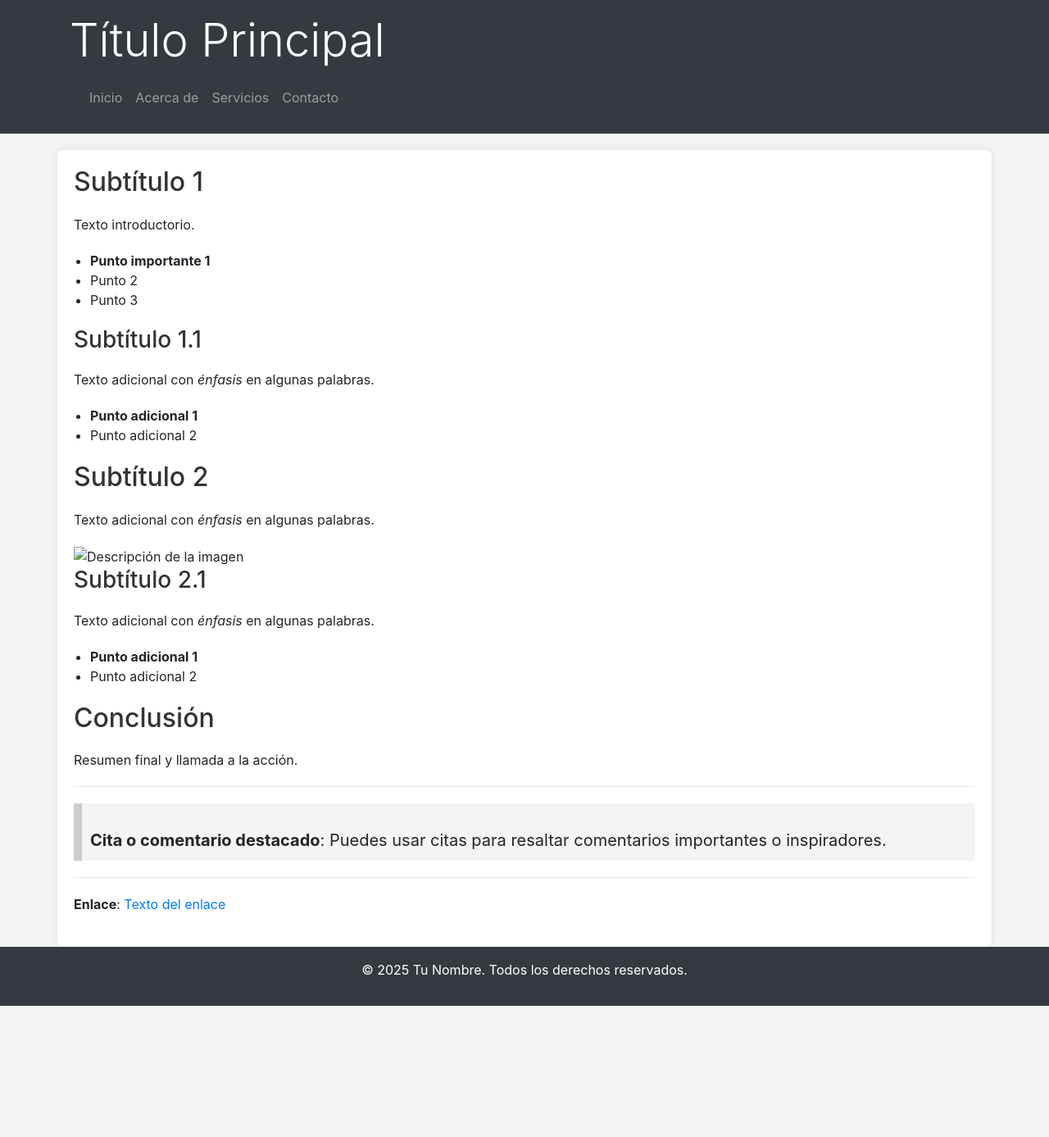
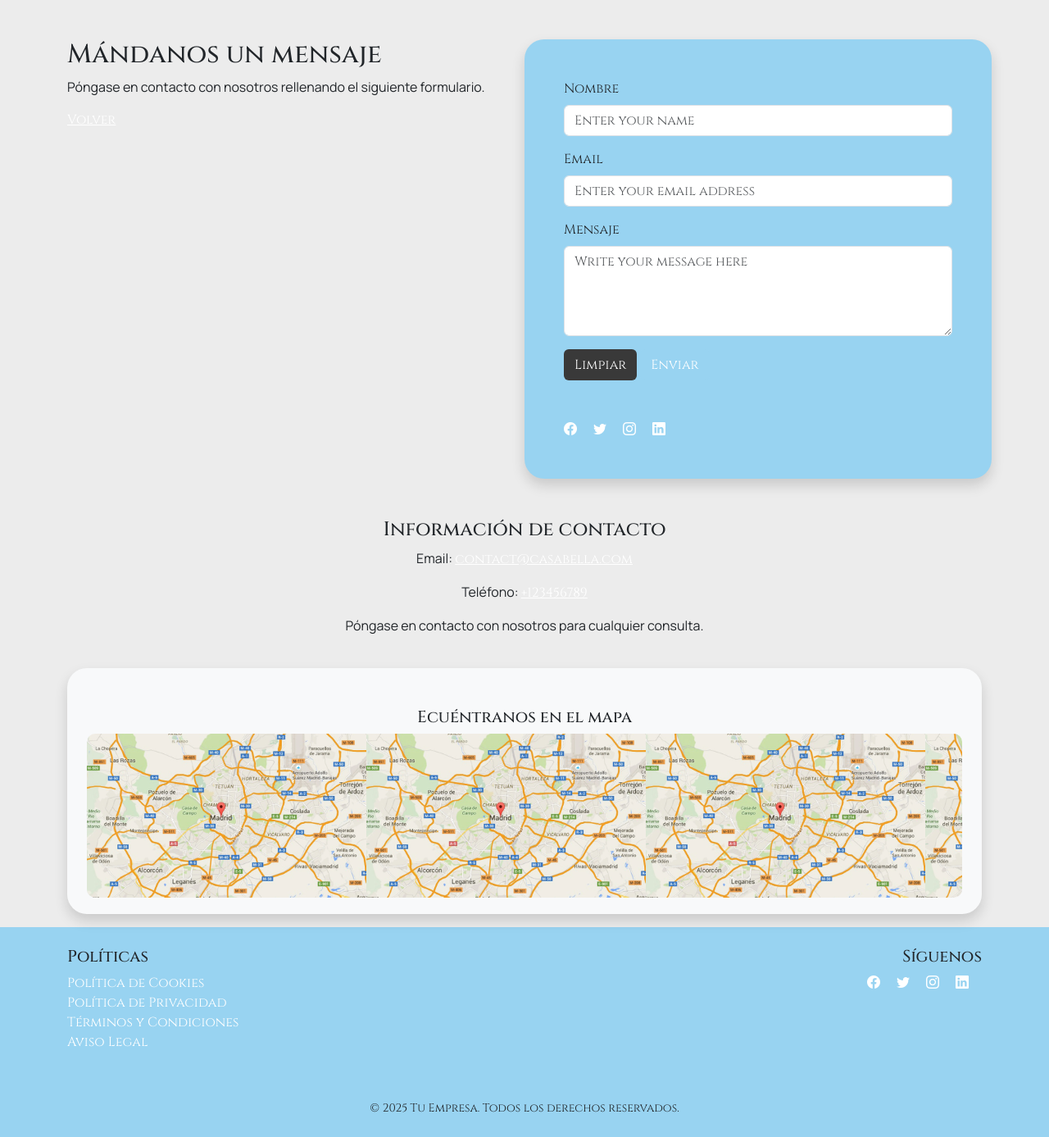
Before and after one commit to Mvriooo/Proyecto-Boostrap, a plain HTML site: page contacto.html in a window 1280 px wide. Shown: the whole page at 82% size. Before the commit the page ends 1227 px from the top, so only its background shows below. Drawn offline with nearby package versions, Linux system fonts and the light colour scheme.

Commit message:
contacto e inicio

```diff
--- a/contacto.html
+++ b/contacto.html
@@ -1,91 +1,114 @@
 <!DOCTYPE html>
-<html lang="es">
+<html lang="en">
+
 <head>
     <meta charset="UTF-8">
     <meta name="viewport" content="width=device-width, initial-scale=1.0">
-    <title>Título Principal</title>
-    <link href="https://stackpath.bootstrapcdn.com/bootstrap/4.5.2/css/bootstrap.min.css" rel="stylesheet">
-    <style>
-        body {
-            background-color: #f4f4f4;
-        }
-        .main-content {
-            padding: 20px;
-            background: #fff;
-            margin-top: 20px;
-            border-radius: 8px;
-            box-shadow: 0 0 10px rgba(0, 0, 0, 0.1);
-        }
-        .main-content h1, .main-content h2, .main-content h3 {
-            color: #333;
-        }
-        .main-content p {
-            margin: 20px 0;
-        }
-        .main-content ul {
-            list-style: disc;
-            margin: 20px 0;
-            padding-left: 20px;
-        }
-        .main-content blockquote {
-            margin: 20px 0;
-            padding: 10px;
-            background: #f4f4f4;
-            border-left: 10px solid #ccc;
-        }
-    </style>
+    <title>Contact Page</title>
+    <link rel="preconnect" href="https://fonts.googleapis.com">
+    <link rel="preconnect" href="https://fonts.gstatic.com" crossorigin>
+    <link
+        href="https://fonts.googleapis.com/css2?family=Cinzel:wght@400..900&family=Manrope:wght@200..800&family=Noto+Serif:ital,wght@0,100..900;1,100..900&family=Outfit&display=swap"
+        rel="stylesheet">
+    <link href="https://cdn.jsdelivr.net/npm/bootstrap@5.3.3/dist/css/bootstrap.min.css" rel="stylesheet"
+        integrity="sha384-QWTKZyjpPEjISv5WaRU9OFeRpok6YctnYmDr5pNlyT2bRjXh0JMhjY6hW+ALEwIH" crossorigin="anonymous">
+    <link rel="stylesheet" href="https://cdn.jsdelivr.net/npm/bootstrap-icons@1.11.3/font/bootstrap-icons.min.css">
+    <link href="https://unpkg.com/aos@2.3.1/dist/aos.css" rel="stylesheet">
+    <link rel="stylesheet" href="css/style.css">
 </head>
-<body>
-    <header class="bg-dark text-white py-3">
+
+<body class="">
+    <div class="container mt-5 ">
+        <div class="row ">
+            <div class="col-md-6">
+                <h2>Mándanos un mensaje</h2>
+                <p>Póngase en contacto con nosotros rellenando el siguiente formulario.</p>
+                <a href="index.html">Volver</a>
+
+            </div>
+            <div class="col-md-6 cont p-5 shadow" data-aos="fade-up">
+                <form>
+                    <div class="mb-3">
+                        <label for="name" class="form-label">Nombre</label>
+                        <input type="text" class="form-control" id="name" placeholder="Enter your name">
+                    </div>
+                    <div class="mb-3">
+                        <label for="email" class="form-label">Email</label>
+                        <input type="email" class="form-control" id="email" placeholder="Enter your email address">
+                    </div>
+                    <div class="mb-3">
+                        <label for="message" class="form-label">Mensaje</label>
+                        <textarea class="form-control" id="message" rows="4" placeholder="Write your message here"></textarea>
+                    </div>
+                    <button type="reset" class="btn clear">Limpiar</button>
+                    <button type="submit" class="btn">Enviar</button>
+
+                </form>
+                <div class="webs mt-5">
+                    <a href="#" class="me-3"><i class="bi bi-facebook"></i></a>
+                    <a href="#" class="me-3"><i class="bi bi-twitter fa-lg"></i></a>
+                    <a href="#" class="me-3"><i class="bi bi-instagram fa-lg"></i></a>
+                    <a href="#" class="me-3"><i class="bi bi-linkedin fa-lg"></i></a>
+                    <a href="#"><i class="fab fa-youtube fa-lg"></i></a>
+                </div>
+
+            </div>
+        </div>
+
+        <div class="row mt-5">
+            <div class="col text-center">
+                <h4>Información de contacto</h4>
+                <p>Email: <a href="mailto:contact@yourrealestate.com">contact@casabella.com</a></p>
+                <p>Teléfono: <a href="tel:+123456789">+123456789</a></p>
+                <p>Póngase en contacto con nosotros para cualquier consulta.</p>
+
+            </div>
+        </div>
+
+        <div class="row mt-4">
+            <div class="col text-center">
+                <div class="bg-light px-4 mb-3 bord shadow" style="height: 300px;" data-aos="fade-up">
+                    <h5 class="pt-5">Ecuéntranos en el mapa</h5>
+                    <div
+                    style="background-image: url('img/mapa.webp'); background-size: contain; height: 200px; border-radius: 10px;">
+                    </div>
+                </div>
+            </div>
+        </div>
+    </div>
+    <footer class="footer-custom py-4">
         <div class="container">
-            <h1 class="display-4">Título Principal</h1>
-            <nav class="navbar navbar-expand-lg navbar-dark">
-                <ul class="navbar-nav">
-                    <li class="nav-item"><a class="nav-link" href="#">Inicio</a></li>
-                    <li class="nav-item"><a class="nav-link" href="#">Acerca de</a></li>
-                    <li class="nav-item"><a class="nav-link" href="#">Servicios</a></li>
-                    <li class="nav-item"><a class="nav-link" href="#">Contacto</a></li>
-                </ul>
-            </nav>
+            <div class="row">
+                <div class="col-md-6 mb-3">
+                    <h5>Políticas</h5>
+                    <ul class="list-unstyled">
+                        <li><a href="#">Política de Cookies</a></li>
+                        <li><a href="#">Política de Privacidad</a></li>
+                        <li><a href="#">Términos y Condiciones</a></li>
+                        <li><a href="#">Aviso Legal</a></li>
+                    </ul>
+                </div>
+                <div class="col-md-6 text-md-end">
+                    <h5>Síguenos</h5>
+                    <a href="#" class="me-3"><i class="bi bi-facebook"></i></a>
+                    <a href="#" class="me-3"><i class="bi bi-twitter fa-lg"></i></a>
+                    <a href="#" class="me-3"><i class="bi bi-instagram fa-lg"></i></a>
+                    <a href="#" class="me-3"><i class="bi bi-linkedin fa-lg"></i></a>
+                    <a href="#"><i class="fab fa-youtube fa-lg"></i></a>
+                </div>
+            </div>
+            <div class="text-center mt-4">
+                <small>&copy; 2025 Tu Empresa. Todos los derechos reservados.</small>
+            </div>
         </div>
-    </header>
-    <div class="container main-content">
-        <h2>Subtítulo 1</h2>
-        <p>Texto introductorio.</p>
-        <ul>
-            <li><strong>Punto importante 1</strong></li>
-            <li>Punto 2</li>
-            <li>Punto 3</li>
-        </ul>
-        <h3>Subtítulo 1.1</h3>
-        <p>Texto adicional con <em>énfasis</em> en algunas palabras.</p>
-        <ul>
-            <li><strong>Punto adicional 1</strong></li>
-            <li>Punto adicional 2</li>
-        </ul>
-        <h2>Subtítulo 2</h2>
-        <p>Texto adicional con <em>énfasis</em> en algunas palabras.</p>
-        <img src="URL_de_la_imagen" alt="Descripción de la imagen" class="img-fluid">
-        <h3>Subtítulo 2.1</h3>
-        <p>Texto adicional con <em>énfasis</em> en algunas palabras.</p>
-        <ul>
-            <li><strong>Punto adicional 1</strong></li>
-            <li>Punto adicional 2</li>
-        </ul>
-        <h2>Conclusión</h2>
-        <p>Resumen final y llamada a la acción.</p>
-        <hr>
-        <blockquote class="blockquote">
-            <p class="mb-0"><strong>Cita o comentario destacado</strong>: Puedes usar citas para resaltar comentarios importantes o inspiradores.</p>
-        </blockquote>
-        <hr>
-        <p><strong>Enlace</strong>: <a href="URL_del_enlace">Texto del enlace</a></p>
-    </div>
-    <footer class="bg-dark text-white text-center py-3">
-        <p>&copy; 2025 Tu Nombre. Todos los derechos reservados.</p>
     </footer>
-    <script src="https://code.jquery.com/jquery-3.5.1.slim.min.js"></script>
-    <script src="https://cdn.jsdelivr.net/npm/@popperjs/core@2.5.4/dist/umd/popper.min.js"></script>
-    <script src="https://stackpath.bootstrapcdn.com/bootstrap/4.5.2/js/bootstrap.min.js"></script>
+    <script src="https://cdn.jsdelivr.net/npm/bootstrap@5.3.3/dist/js/bootstrap.bundle.min.js"
+            integrity="sha384-YvpcrYf0tY3lHB60NNkmXc5s9fDVZLESaAA55NDzOxhy9GkcIdslK1eN7N6jIeHz"
+            crossorigin="anonymous"></script>
+        <script src="https://unpkg.com/aos@2.3.1/dist/aos.js"></script>
+        <script>
+            AOS.init();
+        </script>
 </body>
+
 </html>
--- a/css/style.css
+++ b/css/style.css
@@ -15,8 +15,6 @@ p{
   font-weight: 400;
   font-style: normal;
 }
-
-
 
 footer{
     background-color: var(--main-color);
@@ -39,12 +37,16 @@ body{
     color: white;
 }
 
+.clear{
+    background-color: rgb(57, 57, 57);
+}
+
 .navbar{
     background-color: white;
 }
 
 a{
-    color: white;
+    color: rgb(255, 255, 255);
 }
 
 .banner-contenedor {
@@ -84,3 +86,12 @@ h1{
     transform: translateY(-10px);
     box-shadow: 0 10px 15px rgba(0, 0, 0, 0.2);
 }
+
+.cont{
+    background-color: #98D3F1;
+    border-radius: 1.5em;
+}
+
+.bord{
+    border-radius: 1.5em;
+}
```
Also changed, not shown: acerca.html (added, +157 -0 lines), css/about.css (added, +26 -0 lines), index.html (+2 -1 lines), img/ex.png (added), img/team.jpg (added), img/transaccion.jpg (added).
